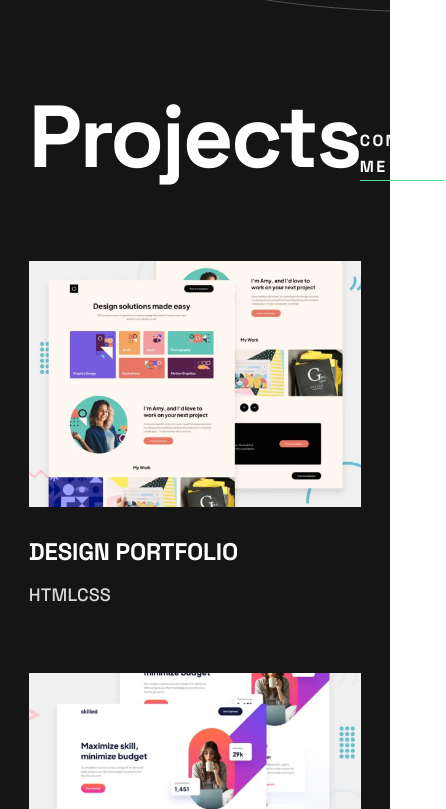
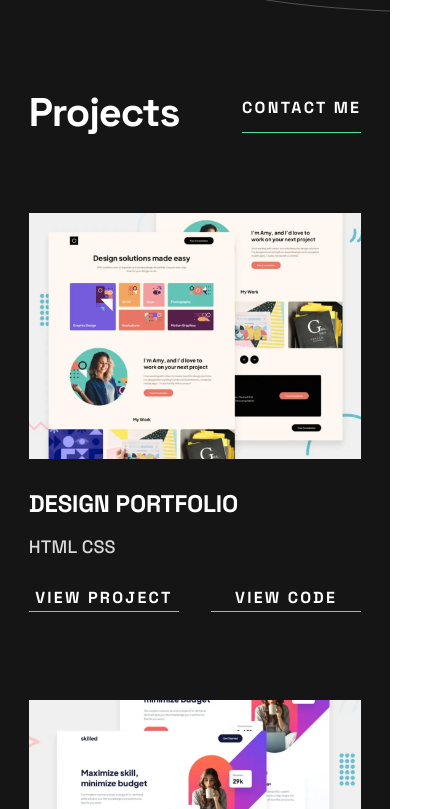
Before and after one commit to monimunozalzate/portfolioReact, a React (Vite) app: page / in a window 390 px wide. Shown: the part 1735-2544 px from the top of the page, 446 px wide, since content can reach past the window. Built offline with nearby package versions, Linux system fonts and the light colour scheme.

Commit message:
hover cards con usewindowsize

```diff
--- a/src/components/custom/card/Card.module.css
+++ b/src/components/custom/card/Card.module.css
@@ -8,6 +8,10 @@
 .card .img {
     width: 100%;
     padding-bottom: 1.5rem;
+}
+
+.card img:hover {
+    opacity: 0.6;
 }
 
 .card .name {
@@ -24,12 +28,6 @@
     line-height: 28px;
     color: #D9D9D9;
     /* padding-bottom: 1.5rem; */
-}
-
-.opacImg {
-    width: 100%;
-    opacity: 0.5;
-    padding-bottom: 1.5rem;
 }
 
 .linksBox {
@@ -52,10 +50,25 @@
     letter-spacing: 2.29px;
     color: #fff;
     border-bottom: 1px solid #4EE1A0;
-    width: 150px;
+    width: 100%;
     text-align: center;
+    text-decoration: none;
 }
 
 .link:hover {
     color: #4EE1A0;
 }
+
+@media (max-width:900px) {
+    .card {
+        max-width: 21.5rem !important;
+    }
+    .linksBox {
+        position: unset;
+        flex-direction: row;
+        gap: 2rem;
+        width: 100%;
+        height: auto;
+        padding: 1.5rem 0;
+    }
+}
--- a/src/components/custom/cardComponent/CardComponent.jsx
+++ b/src/components/custom/cardComponent/CardComponent.jsx
@@ -1,59 +1,89 @@
 import { Box, Grid, Typography } from "@mui/material";
 import { useState } from "react";
 import styles from "../card/Card.module.css";
+import { useWindowSize } from "../../../utils/useWindowSize";
 
 const CardComponent = ({ project }) => {
   const [enter, setEnter] = useState(false);
-  //   console.log(enter);
+  const size = useWindowSize();
+
   return (
     <>
-      {enter ? (
+      {size.width > 900 ? (
         <Grid
           item
           lg={6}
-          sm={12}
+          xs={12}
           key={project.id}
           className={styles.card}
           onMouseEnter={() => setEnter(true)}
           onMouseLeave={() => setEnter(false)}
         >
-          <img
-            src={project.source}
-            alt={project.name}
-            className={styles.opacImg}
-          />
-          <Box className={styles.linksBox}>
-            <Typography variant="body1" className={styles.link}>
-              VIEW PROJECT
-            </Typography>
-            <Typography variant="body1" className={styles.link}>
-              VIEW CODE
-            </Typography>
-          </Box>
+          <img src={project.source} alt={project.name} className={styles.img} />
+          {enter && (
+            <Box className={styles.linksBox}>
+              <a
+                rel="noopener noreferrer"
+                href="https://www.frontendmentor.io/challenges/singlepage-developer-portfolio-bBVj2ZPi-x/hub"
+                target="_blank"
+                className={styles.link}
+              >
+                VIEW PROJECT
+              </a>
+              <a
+                rel="noopener noreferrer"
+                href="https://www.frontendmentor.io/challenges/singlepage-developer-portfolio-bBVj2ZPi-x/hub"
+                target="_blank"
+                className={styles.link}
+              >
+                VIEW CODE
+              </a>
+            </Box>
+          )}
+
           <Typography variant="h2" className={styles.name}>
             {project.name}
           </Typography>
           <Typography variant="body1" className={styles.language}>
-            {project.languages}
+            {project.languages.join(" ")}
           </Typography>
         </Grid>
       ) : (
         <Grid
           item
           lg={6}
-          sm={12}
+          xs={12}
           key={project.id}
           className={styles.card}
           onMouseEnter={() => setEnter(true)}
           onMouseLeave={() => setEnter(false)}
         >
           <img src={project.source} alt={project.name} className={styles.img} />
+
           <Typography variant="h2" className={styles.name}>
             {project.name}
           </Typography>
           <Typography variant="body1" className={styles.language}>
-            {project.languages}
+            {project.languages.join(" ")}
           </Typography>
+          <Box className={styles.linksBox}>
+            <a
+              rel="noopener noreferrer"
+              href="https://www.frontendmentor.io/challenges/singlepage-developer-portfolio-bBVj2ZPi-x/hub"
+              target="_blank"
+              className={styles.link}
+            >
+              VIEW PROJECT
+            </a>
+            <a
+              rel="noopener noreferrer"
+              href="https://www.frontendmentor.io/challenges/singlepage-developer-portfolio-bBVj2ZPi-x/hub"
+              target="_blank"
+              className={styles.link}
+            >
+              VIEW CODE
+            </a>
+          </Box>
         </Grid>
       )}
     </>
--- a/src/components/custom/portfolio/Portfolio.module.css
+++ b/src/components/custom/portfolio/Portfolio.module.css
@@ -5,7 +5,7 @@
     letter-spacing: 2.29px;
     color: #fff;
     border-bottom: 1px solid #4EE1A0;
-    width: 120px;
+    height: 38px;
 }
 
 .flex .link:hover {
@@ -27,3 +27,11 @@
     letter-spacing: -2.5px;
     color: #fff;
 }
+
+@media (max-width:600px) {
+    .flex .title {
+        font-size: 40px;
+        line-height: 40px;
+        letter-spacing: -1.14px;
+    }
+}
```
